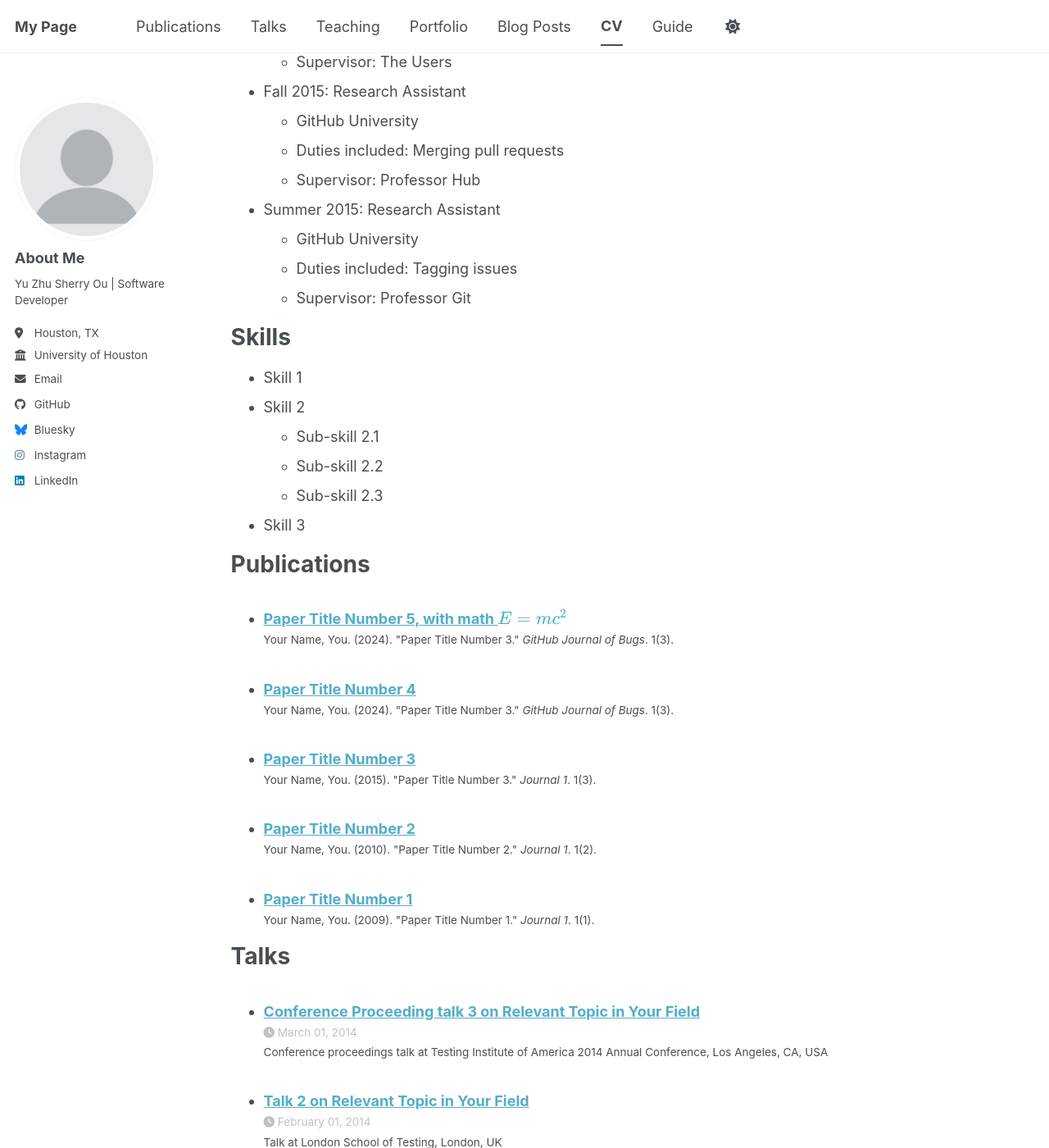
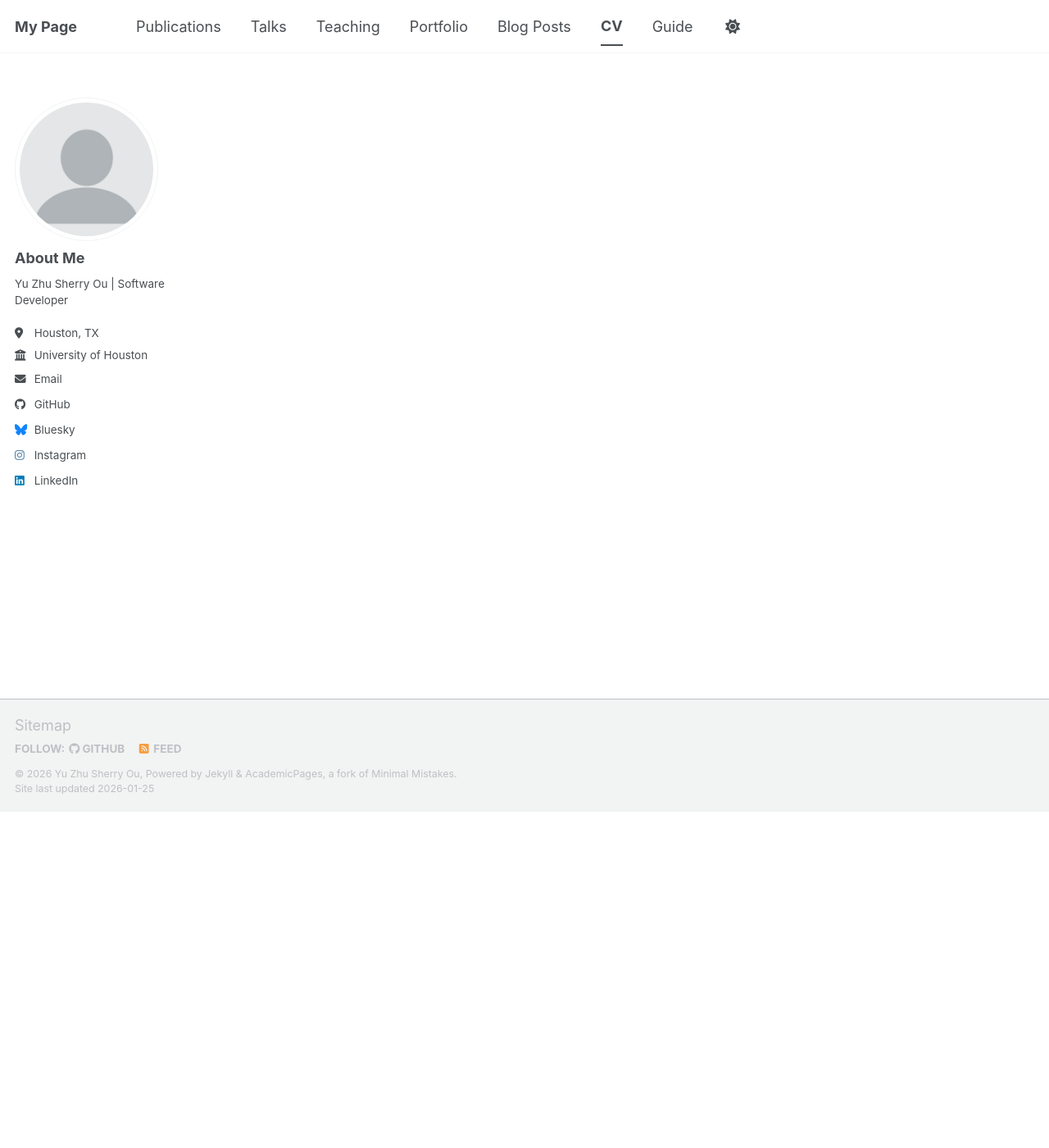
Before and after one commit to ouyuou/https-github.com-ouyuou.github.io, a Jekyll site: the page built from _pages/cv.md, in a window 1280 px wide and 1400 px high, scrolled down 410 px. Shown: the whole window at 82% size. Built offline with Jekyll 4.4.1, drawn with Linux system fonts in a browser that asks for light colours; a script bundle is joined from its source files by our own code; library files that are not in the unit come from our copies; some of the changed text lies outside the part shown.

Commit message:
Update cv.md
delete extra

```diff
--- a/_pages/cv.md
+++ b/_pages/cv.md
@@ -8,57 +8,3 @@
 ---
 
 {% include base_path %}
-
-Education
-======
-* Ph.D in Version Control Theory, GitHub University, 2018 (expected)
-* M.S. in Jekyll, GitHub University, 2014
-* B.S. in GitHub, GitHub University, 2012
-
-Work experience
-======
-* Spring 2024: Academic Pages Collaborator
-  * GitHub University
-  * Duties includes: Updates and improvements to template
-  * Supervisor: The Users
-
-* Fall 2015: Research Assistant
-  * GitHub University
-  * Duties included: Merging pull requests
-  * Supervisor: Professor Hub
-
-* Summer 2015: Research Assistant
-  * GitHub University
-  * Duties included: Tagging issues
-  * Supervisor: Professor Git
-
-Skills
-======
-* Skill 1
-* Skill 2
-  * Sub-skill 2.1
-  * Sub-skill 2.2
-  * Sub-skill 2.3
-* Skill 3
-
-Publications
-======
-  <ul>{% for post in site.publications reversed %}
-    {% include archive-single-cv.html %}
-  {% endfor %}</ul>
-
-Talks
-======
-  <ul>{% for post in site.talks reversed %}
-    {% include archive-single-talk-cv.html  %}
-  {% endfor %}</ul>
-
-Teaching
-======
-  <ul>{% for post in site.teaching reversed %}
-    {% include archive-single-cv.html %}
-  {% endfor %}</ul>
-
-Service and leadership
-======
-* Currently signed in to 43 different slack teams
```
